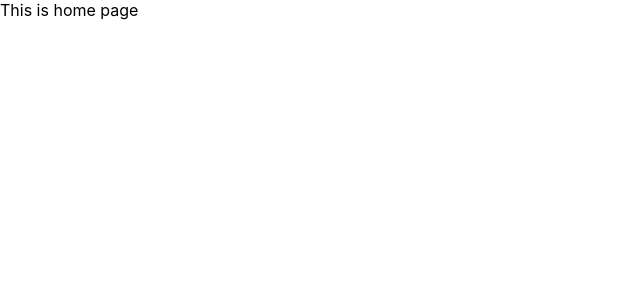
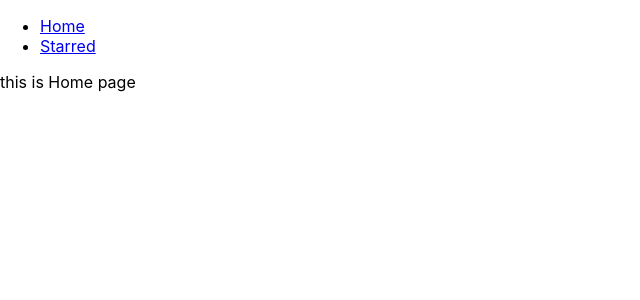
Before and after one commit to geetika22/box-office, a React (Create React App) app: page / in a window 1280 px wide. Shown: the top 300 px of the page, without its empty margins (0-640 px from the left). Built offline with nearby package versions, Linux system fonts and the light colour scheme.

Commit message:
added nav bar and added page components

```diff
--- a/src/App.js
+++ b/src/App.js
@@ -1,23 +1,30 @@
 import React from 'react';
 import {Switch, Route} from 'react-router-dom';
 
+import Navs from './components/Navs';
+import Home from './pages/Home';
+import Starred from './pages/Starred';
+
 function App() {
   return (
+    <div>
+
+      <Navs />
+
     <Switch>
-
       <Route exact path="/">
-        This is home page
+        <Home />
       </Route>
 
       <Route exact path="/starred">
-        This is starred
+        <Starred />
       </Route>
 
       <Route>
-        This is 404 page.
+        <div>Not found</div>
       </Route>
     </Switch>
-
+    </div>
   );
 }
 
--- /dev/null
+++ b/src/components/Navs.js
@@ -0,0 +1,18 @@
+import React from 'react'
+import {Link} from 'react-router-dom'
+
+const LINKS = [{to: '/', text: 'Home'},
+                {to : '/starred', text:'Starred'},
+            ]
+
+const Navs = () => (
+        <div>
+            <ul>
+                {
+                    LINKS.map(items =><li key = {items.to}><Link to={items.to}>{items.text}</Link></li>)
+                }
+            </ul>
+        </div>
+    )
+
+export default Navs
--- /dev/null
+++ b/src/pages/Home.js
@@ -0,0 +1,9 @@
+import React from 'react'
+
+const Home = () => (
+        <div>
+            this is Home page
+        </div>
+    )
+
+export default Home
--- /dev/null
+++ b/src/pages/Starred.js
@@ -0,0 +1,9 @@
+import React from 'react'
+
+const Starred = () => (
+        <div>
+            This is starred page
+        </div>
+    )
+
+export default Starred
```
Also changed, not shown: 1 other file (tests, documents, lock files or other folders).
